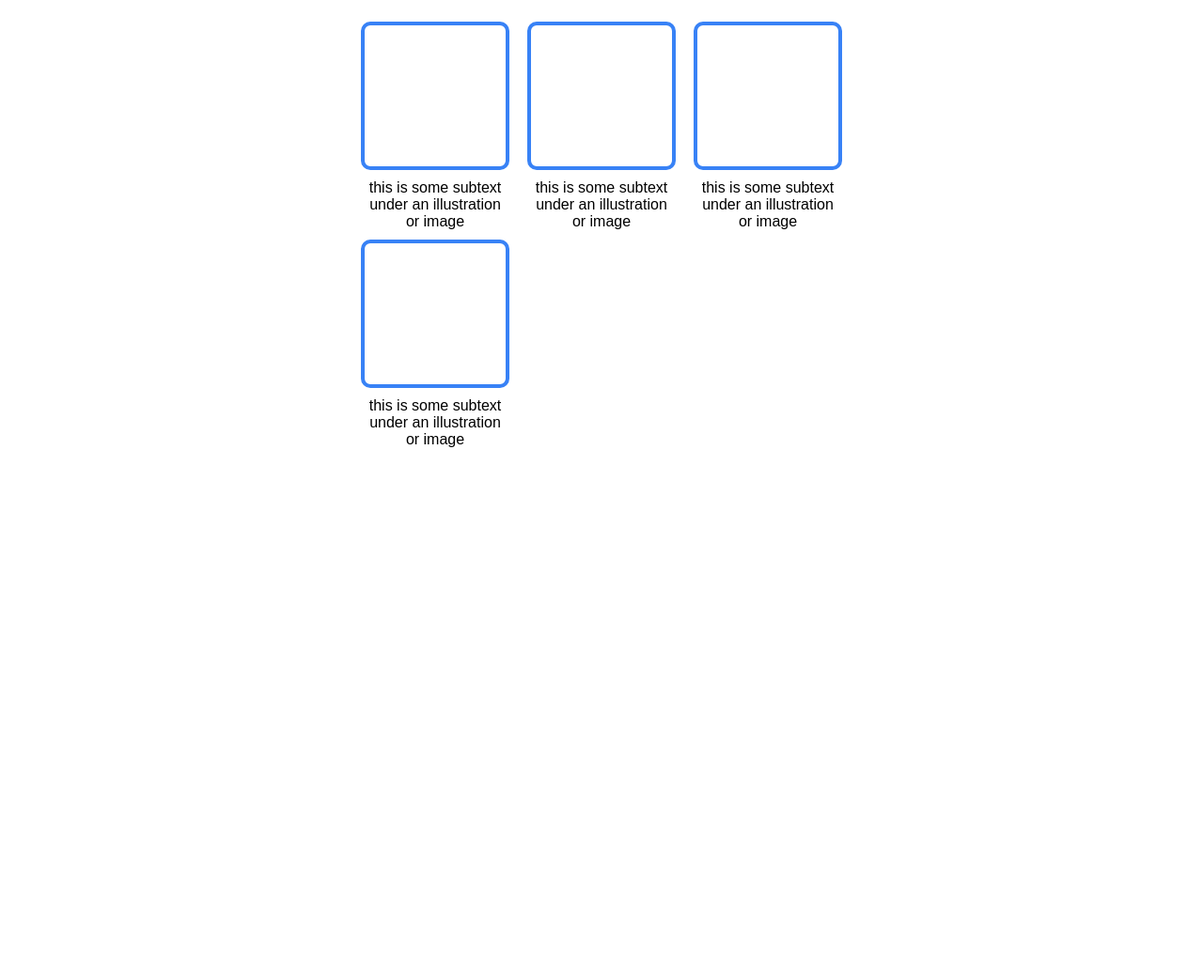
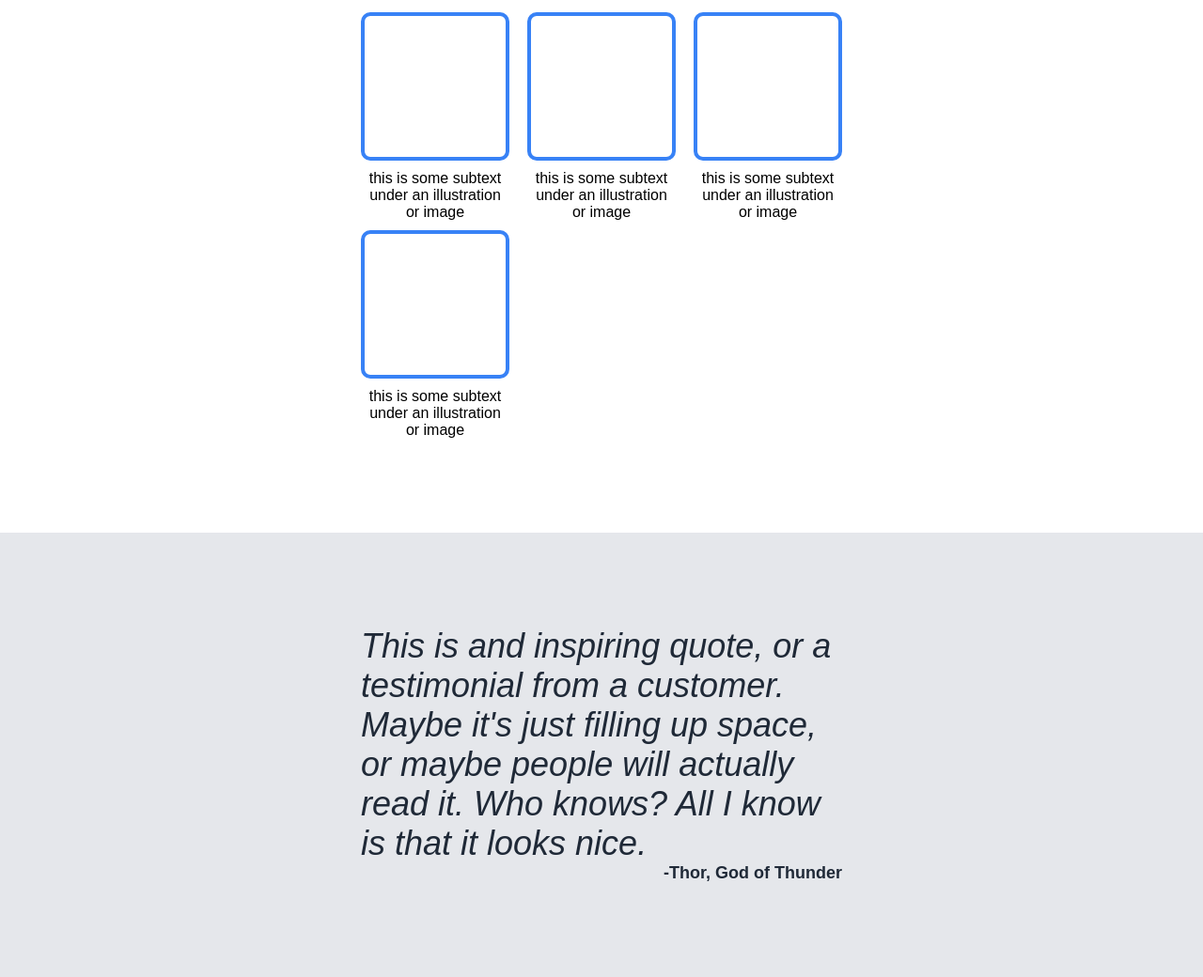
Before and after one commit to msuruwka9/LandingPage, a plain HTML site: page index.html in a window 1280 px wide. Shown: the part 711-1751 px from the top of the page at 94% size. Before the commit the page ends 1208 px from the top, so only its background shows below. Drawn offline with Linux system fonts and the light colour scheme.

Commit message:
add quote section and modified a little info styles

```diff
--- a/index.html
+++ b/index.html
@@ -51,6 +51,13 @@
                 </div>
             </div>
         </div>
+        <div id="quote">
+            <p class="quote">This is and inspiring quote, or a testimonial from a customer.
+                Maybe it's just filling up space, or maybe people will actually read it. Who knows?
+                All I know is that it looks nice.
+            </p>
+            <p class="signature">-Thor, God of Thunder</p>
+        </div>
     </main>
 </body>
 </html>
--- a/styles.css
+++ b/styles.css
@@ -74,10 +74,13 @@ a {
 #cards{
     background-color: white;
     text-align: center;
+    padding: 50px 30%;
+    padding-bottom: 100px;
+
 }
 
 #cards > p {
-    margin: 40px;
+    margin: 20px;
     font-size: 36px;
     color: #1f2937;
     font-weight: bolder;
@@ -92,7 +95,7 @@ a {
 }
 
 #cards-cont {
-    padding: 20px 30%;
+
     display: flex;
     justify-content: space-between;
     flex-wrap: wrap;
@@ -107,3 +110,22 @@ a {
 .card > p {
     max-width: 150px;
 }
+
+#quote{
+    background-color: #E5E7EB;
+    padding: 100px 30%;
+}
+
+.quote {
+    font-size: 36px;
+    color: #1f2937;
+    font-style: italic;
+    font-weight: lighter;
+}
+
+.signature {
+    font-weight: bold;
+    text-align: right;
+    font-size: 18px;
+    color: #1f2937;
+}
```
